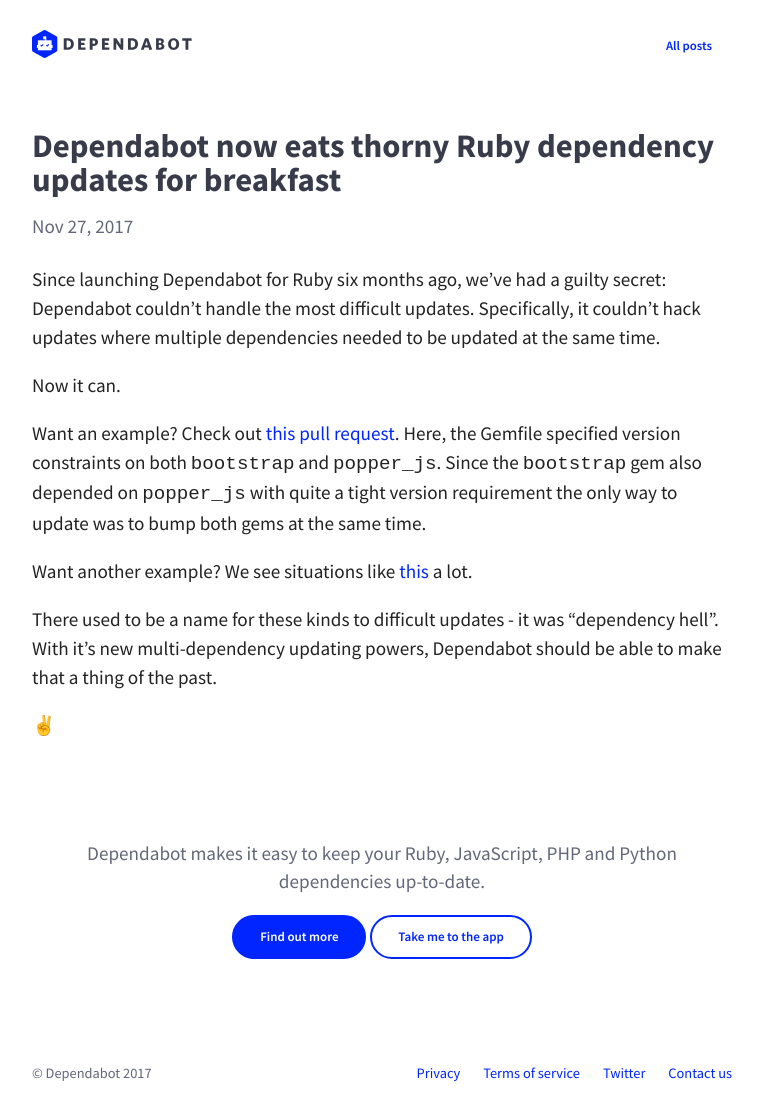
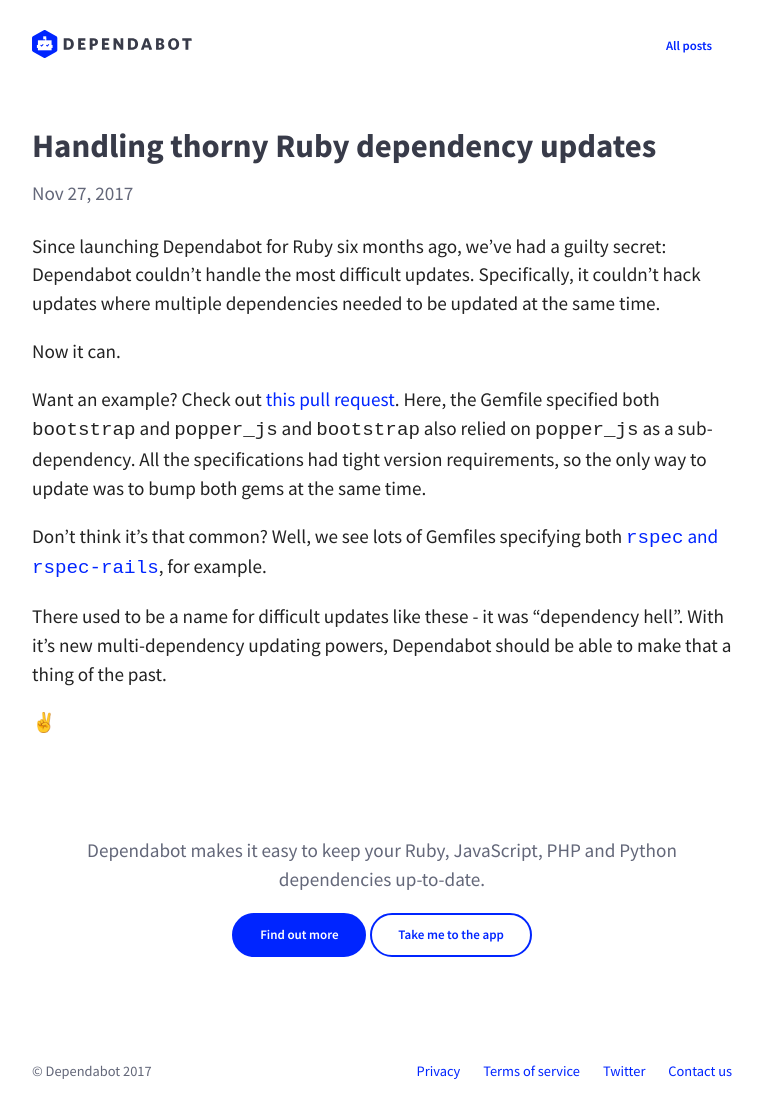
Before and after one commit to desenvolvedorIcotrade/App.bot, a Jekyll site: the page built from blog/_posts/2017-11-27-updating-multiple-ruby-dependencies.md, in a window 1280 px wide. Shown: the whole page, without its empty margins (258-1021 px from the left). Built offline with Jekyll 4.4.1, drawn with Linux system fonts in a browser that asks for light colours; nearby versions of some CDN libraries.

Commit message:
Wordsmith

```diff
--- a/blog/_posts/2017-11-27-updating-multiple-ruby-dependencies.md
+++ b/blog/_posts/2017-11-27-updating-multiple-ruby-dependencies.md
@@ -1,6 +1,6 @@
 ---
 layout: post
-title:  "Dependabot now eats thorny Ruby dependency updates for breakfast"
+title:  "Handling thorny Ruby dependency updates"
 date:   2017-11-27 13:00:00 +0000
 ---
 
@@ -11,13 +11,14 @@
 Now it can.
 
 Want an example? Check out [this pull request][brew_pull_request]. Here, the
-Gemfile specified version constraints on both `bootstrap` and `popper_js`. Since
-the `bootstrap` gem also depended on `popper_js` with quite a tight version
-requirement the only way to update was to bump both gems at the same time.
+Gemfile specified both `bootstrap` and `popper_js` and `bootstrap` also relied
+on `popper_js` as a sub-dependency. All the specifications had tight version
+requirements, so the only way to update was to bump both gems at the same time.
 
-Want another example? We see situations like [this][rspec_pull_request] a lot.
+Don't think it's that common? Well, we see lots of Gemfiles specifying both
+[`rspec` and `rspec-rails`][rspec_pull_request], for example.
 
-There used to be a name for these kinds to difficult updates - it was
+There used to be a name for difficult updates like these - it was
 "dependency hell". With it's new multi-dependency updating powers, Dependabot
 should be able to make that a thing of the past.
 
```
